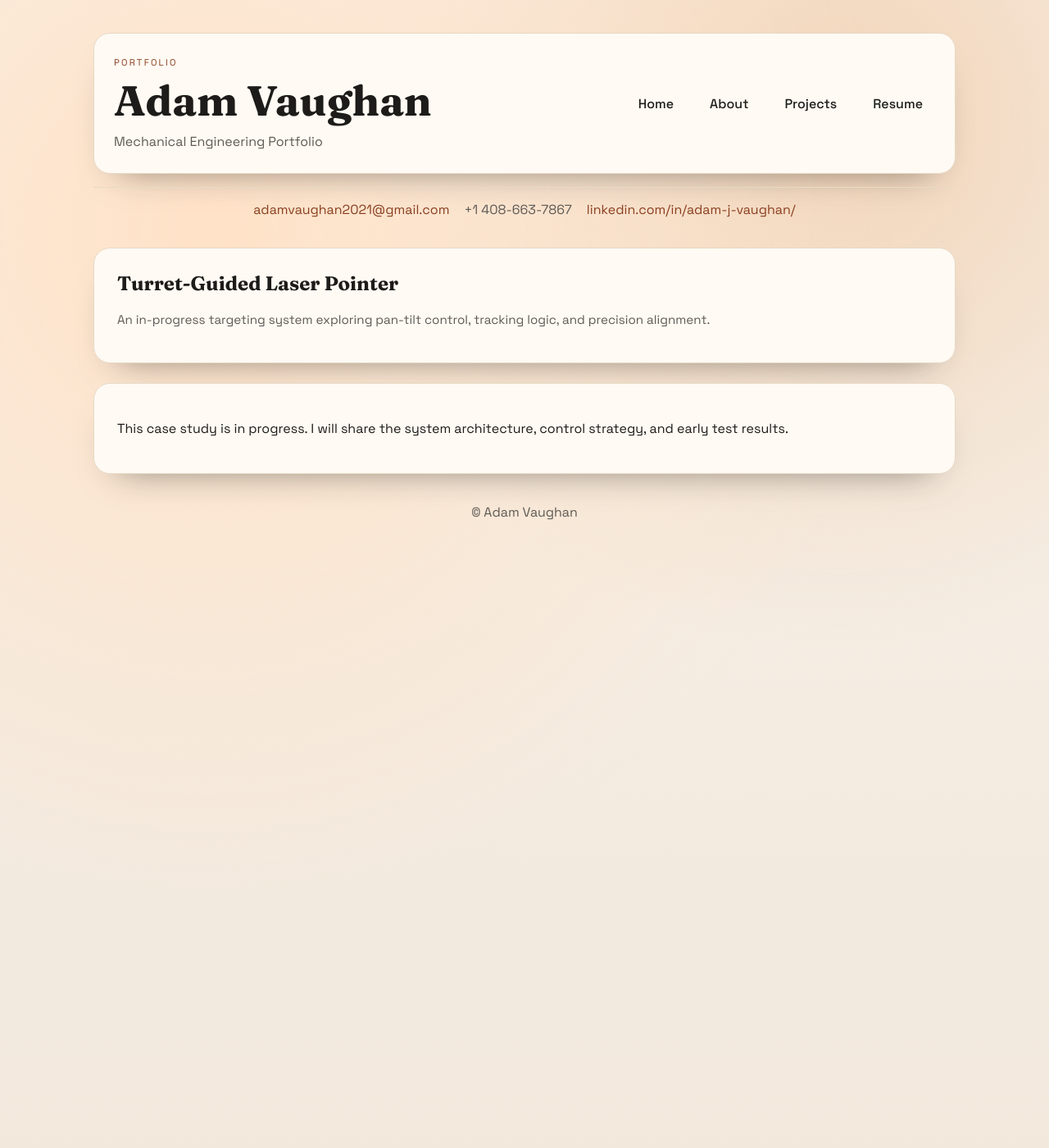
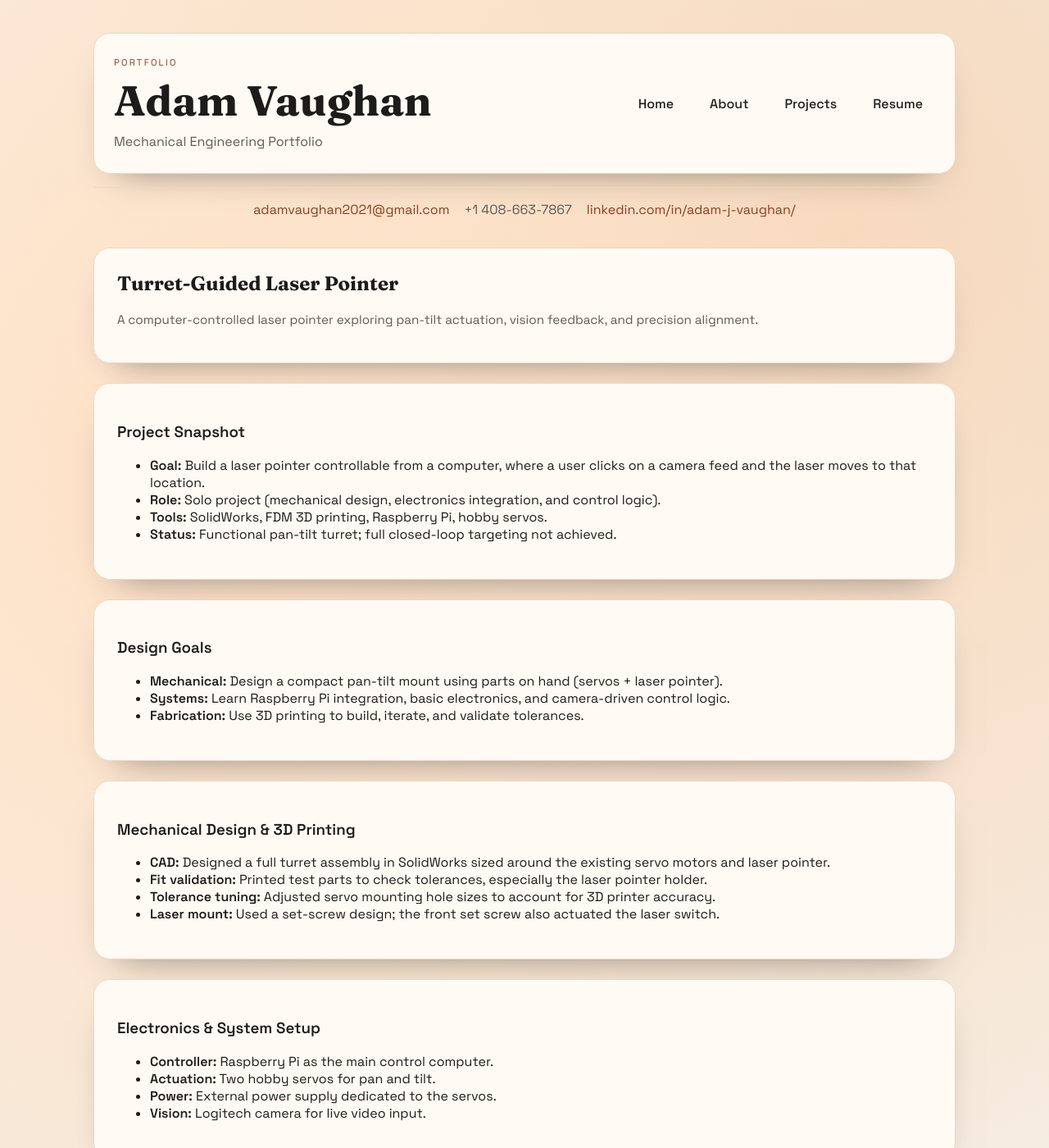
Before and after one commit to adamvaughan10/adamvaughan10.github.io, a Jekyll site: the page built from projects/turret-guided-laser-pointer.md, in a window 1280 px wide and 1400 px high. Shown: the whole window at 82% size. Built offline with Jekyll 4.4.1, drawn with Linux system fonts in a browser that asks for light colours; some of the changed text lies outside the part shown.

Commit message:
added turret page

```diff
--- a/projects/turret-guided-laser-pointer.md
+++ b/projects/turret-guided-laser-pointer.md
@@ -5,9 +5,101 @@ title: Turret-Guided Laser Pointer
 
 <section class="section-card">
   <h2>Turret-Guided Laser Pointer</h2>
-  <p class="tagline">An in-progress targeting system exploring pan-tilt control, tracking logic, and precision alignment.</p>
+  <p class="tagline">A computer-controlled laser pointer exploring pan-tilt actuation, vision feedback, and precision alignment.</p>
 </section>
 
 <section class="section-card">
-  <p>This case study is in progress. I will share the system architecture, control strategy, and early test results.</p>
+  <h3>Project Snapshot</h3>
+  <ul>
+    <li><strong>Goal:</strong> Build a laser pointer controllable from a computer, where a user clicks on a camera feed and the laser moves to that location.</li>
+    <li><strong>Role:</strong> Solo project (mechanical design, electronics integration, and control logic).</li>
+    <li><strong>Tools:</strong> SolidWorks, FDM 3D printing, Raspberry Pi, hobby servos.</li>
+    <li><strong>Status:</strong> Functional pan-tilt turret; full closed-loop targeting not achieved.</li>
+  </ul>
 </section>
+
+<section class="section-card">
+  <h3>Design Goals</h3>
+  <ul>
+    <li><strong>Mechanical:</strong> Design a compact pan-tilt mount using parts on hand (servos + laser pointer).</li>
+    <li><strong>Systems:</strong> Learn Raspberry Pi integration, basic electronics, and camera-driven control logic.</li>
+    <li><strong>Fabrication:</strong> Use 3D printing to build, iterate, and validate tolerances.</li>
+  </ul>
+</section>
+
+<section class="section-card">
+  <h3>Mechanical Design &amp; 3D Printing</h3>
+  <ul>
+    <li><strong>CAD:</strong> Designed a full turret assembly in SolidWorks sized around the existing servo motors and laser pointer.</li>
+    <li><strong>Fit validation:</strong> Printed test parts to check tolerances, especially the laser pointer holder.</li>
+    <li><strong>Tolerance tuning:</strong> Adjusted servo mounting hole sizes to account for 3D printer accuracy.</li>
+    <li><strong>Laser mount:</strong> Used a set-screw design; the front set screw also actuated the laser switch.</li>
+  </ul>
+</section>
+
+<section class="section-card">
+  <h3>Electronics &amp; System Setup</h3>
+  <ul>
+    <li><strong>Controller:</strong> Raspberry Pi as the main control computer.</li>
+    <li><strong>Actuation:</strong> Two hobby servos for pan and tilt.</li>
+    <li><strong>Power:</strong> External power supply dedicated to the servos.</li>
+    <li><strong>Vision:</strong> Logitech camera for live video input.</li>
+  </ul>
+</section>
+
+<section class="section-card">
+  <h3>Control Approach</h3>
+  <ul>
+    <li><strong>Input:</strong> Intended to map user clicks on the camera feed to target angles.</li>
+    <li><strong>Open-loop success:</strong> Achieved turret-like movements and manual positioning.</li>
+    <li><strong>Closed-loop attempt:</strong> Tried to detect the laser position and drive to the selected location.</li>
+  </ul>
+</section>
+
+<section class="section-card">
+  <h3>Testing &amp; Issues</h3>
+  <ul>
+    <li><strong>Geometry limitation:</strong> The camera was too close to the target screen, so click spacing mapped to very small servo movements.</li>
+    <li><strong>Power limitation:</strong> The laser was not strong enough to support a larger standoff distance.</li>
+    <li><strong>Servo resolution:</strong> Low-resolution hobby servos produced non-repeatable motion with several degrees of variance.</li>
+    <li><strong>Result:</strong> Repeatability errors caused large discrepancies in closed-loop targeting.</li>
+  </ul>
+</section>
+
+<section class="section-card">
+  <h3>Outcomes</h3>
+  <ul>
+    <li>Built a working pan-tilt turret and validated 3D printed fitment.</li>
+    <li>Integrated Raspberry Pi control, camera input, and external power for servos.</li>
+    <li>Identified the key constraints limiting accurate click-to-point behavior.</li>
+  </ul>
+</section>
+
+<section class="section-card">
+  <h3>What I Learned</h3>
+  <ul>
+    <li><strong>3D printing:</strong> Real-world tolerance tuning is critical for servo fits and sliding interfaces.</li>
+    <li><strong>Systems thinking:</strong> Geometry, optics, and actuator resolution all bound closed-loop performance.</li>
+    <li><strong>Electronics:</strong> Separate power domains and proper wiring are essential for reliable servo control.</li>
+  </ul>
+</section>
+
+<section class="section-card">
+  <h3>What I Would Improve Next</h3>
+  <ul>
+    <li>Use higher-resolution digital servos for repeatable positioning.</li>
+    <li>Increase laser brightness to allow a longer standoff distance.</li>
+    <li>Add a more accurate calibration routine for pixel-to-angle mapping.</li>
+  </ul>
+</section>
+
+<section class="section-card">
+  <h3>Skills Highlight</h3>
+  <ul>
+    <li>Mechanical design (SolidWorks)</li>
+    <li>FDM 3D printing and tolerance iteration</li>
+    <li>Raspberry Pi integration</li>
+    <li>Electronics wiring and power planning</li>
+    <li>Control system prototyping</li>
+  </ul>
+</section>
```
Also changed, not shown: index.md (+1 -1 lines), projects.md (+1 -1 lines), assets/projects/laser pointer/laserPointerCover.png (added), 6 other files.
